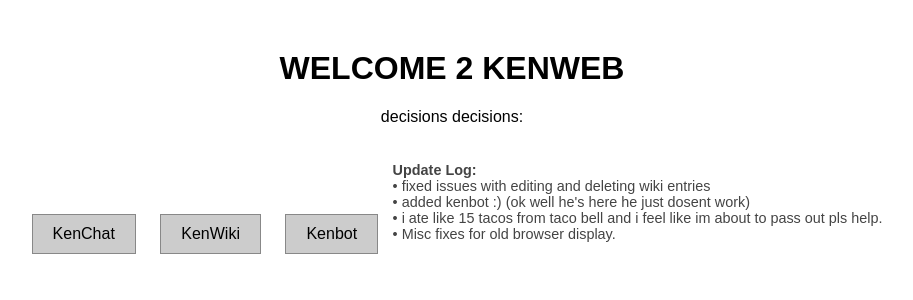
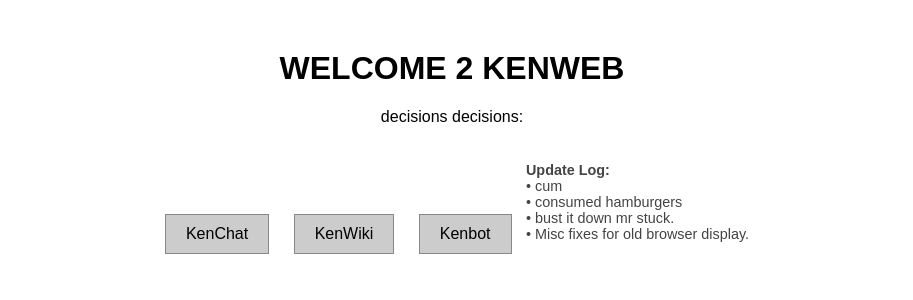
Before and after one commit to malehornk/yenweb, a Flask app: page / in a window 1280 px wide. Shown: the top 300 px of the page, without its empty margins (188-1101 px from the left). Run offline with Flask 3, Linux system fonts and the light colour scheme.

Commit message:
Update home.html

```diff
--- a/templates/home.html
+++ b/templates/home.html
@@ -18,9 +18,9 @@
 
     <div class="update-log">
         <strong>Update Log:</strong><br>
-        • fixed issues with editing and deleting wiki entries <br>
-        • added kenbot :) (ok well he's here he just dosent work)<br>
-        • i ate like 15 tacos from taco bell and i feel like im about to pass out pls help.<br>
+        • cum <br>
+        • consumed hamburgers<br>
+        • bust it down mr stuck.<br>
         • Misc fixes for old browser display.<br>
     </div>
 </body>
```
